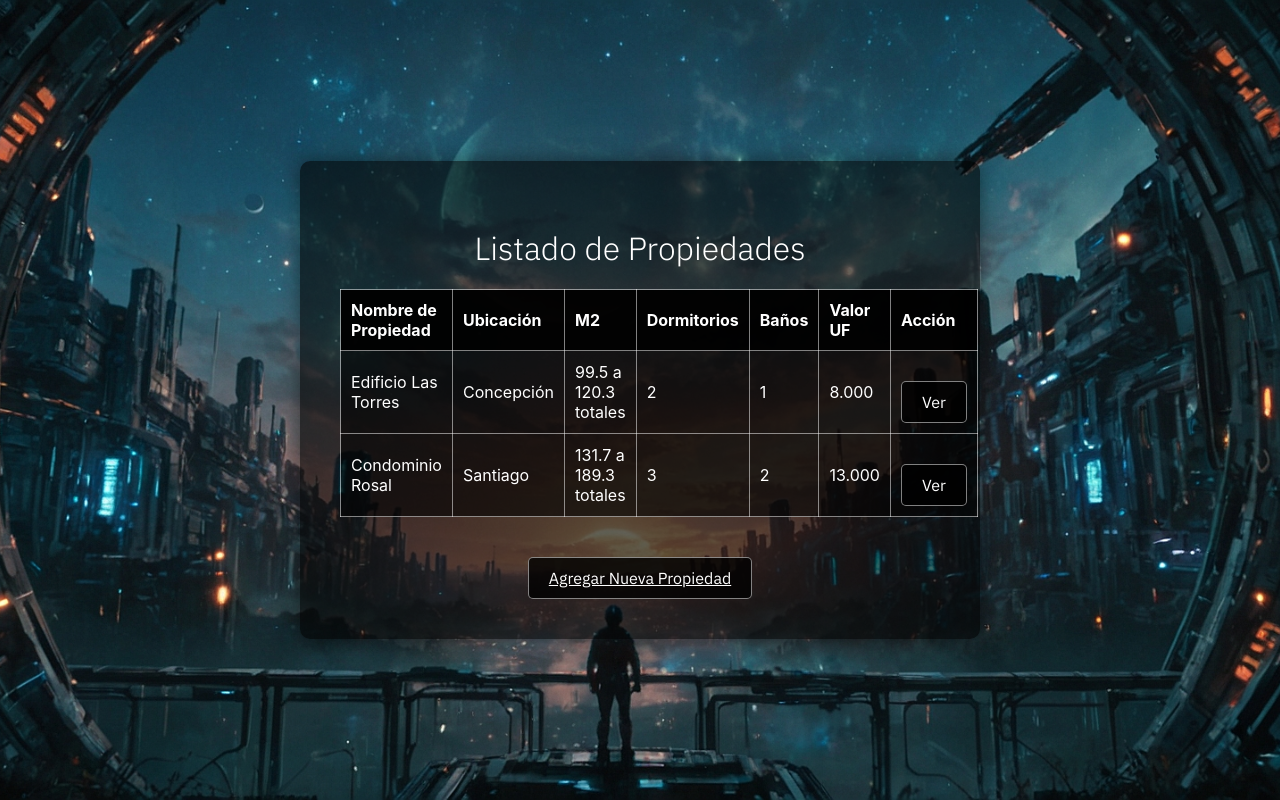
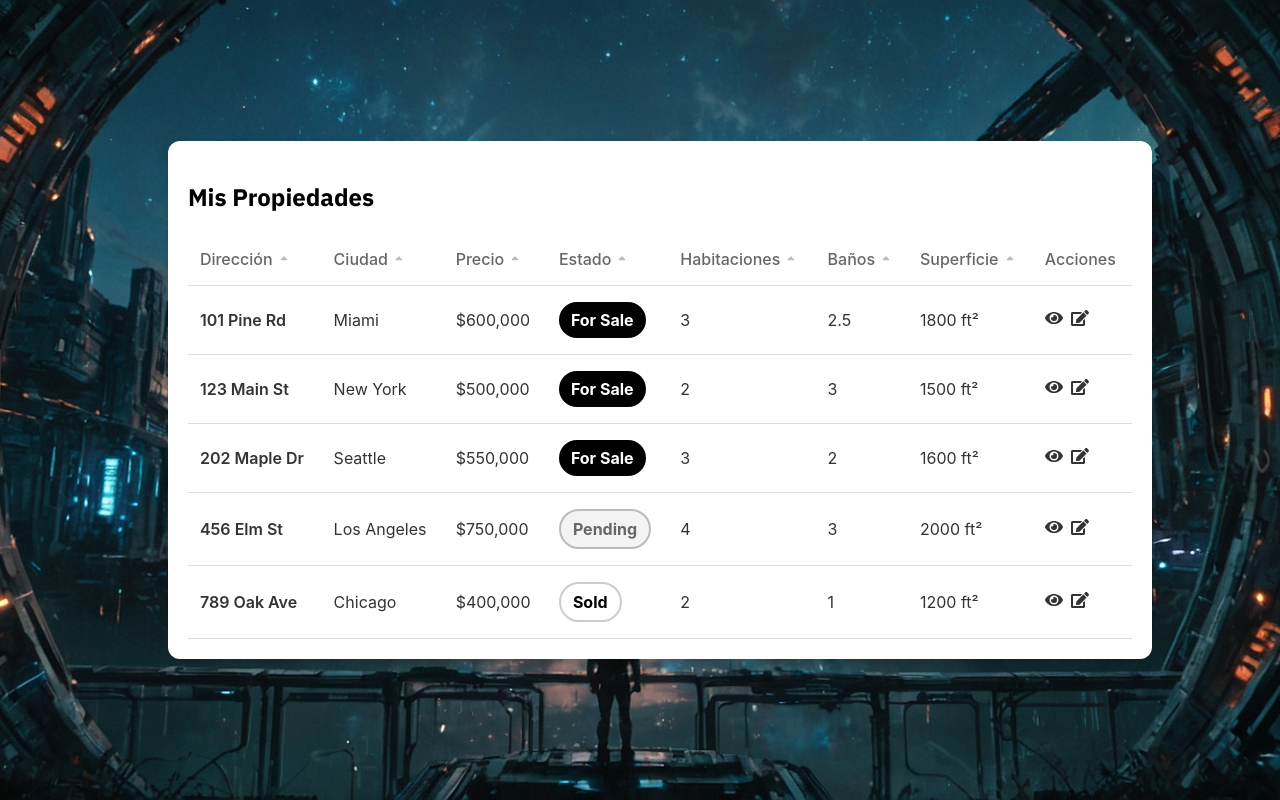
Before and after one commit to Despegatuimperiodigital/searchingAI, a React (Create React App) app: page /listadoprop in a window 1280 px wide. Built offline with nearby package versions, Linux system fonts and the light colour scheme.

Commit message:
tabla listar propiedades

```diff
--- a/package.json
+++ b/package.json
@@ -3,13 +3,10 @@
   "version": "0.1.0",
   "private": true,
   "dependencies": {
-    "@emotion/react": "^11.11.4",
-    "@emotion/styled": "^11.11.5",
     "@fortawesome/fontawesome-svg-core": "^6.6.0",
     "@fortawesome/free-solid-svg-icons": "^6.6.0",
     "@fortawesome/react-fontawesome": "^0.2.2",
     "@mui/icons-material": "^5.15.17",
-    "@mui/material": "^5.15.16",
     "@testing-library/jest-dom": "^5.17.0",
     "@testing-library/react": "^13.4.0",
     "@testing-library/user-event": "^13.5.0",
@@ -18,9 +15,10 @@
     "openai": "^4.52.3",
     "react": "^18.3.1",
     "react-dom": "^18.3.1",
+    "react-icons": "^5.3.0",
     "react-router": "^6.24.1",
     "react-router-dom": "^6.25.1",
-    "react-scripts": "5.0.1",
+    "react-scripts": "^5.0.1",
     "react-slick": "^0.30.2",
     "slick-carousel": "^1.8.1",
     "web-vitals": "^2.1.4"
--- a/src/components/propiedades/listado_propiedades.js
+++ b/src/components/propiedades/listado_propiedades.js
@@ -1,73 +1,102 @@
-import React, { useState, useEffect } from 'react';
-import { useLocation, useNavigate, Link } from 'react-router-dom';
+import React, { useState } from 'react';
+import { useNavigate } from 'react-router-dom';
 import '../styles.css';
+import { FaEdit, FaEye, FaSortUp, FaSortDown } from 'react-icons/fa';
 
 const ListadoPropiedades = () => {
-    const [property, setProperty] = useState([
-        { name: "Edificio Las Torres", location: "Concepción", m2: "99.5 a 120.3 totales", bedrooms: "2", bathrooms: "1", price: "8.000" },
-        { name: "Condominio Rosal", location: "Santiago", m2: "131.7 a 189.3 totales", bedrooms: "3", bathrooms: "2", price: "13.000" },
-    ]);
-
-    const location = useLocation();
     const navigate = useNavigate();
 
-    useEffect(() => {
-        if (location.state && location.state.newProperty) {
-            const newProperty = location.state.newProperty;
-            // Verifica si la propiedad ya está en la lista
-            setProperty((prevProperties) => {
-                const exists = prevProperties.some(prop => prop.name === newProperty.name && prop.location === newProperty.location);
-                if (!exists) {
-                    return [...prevProperties, newProperty];
-                }
-                return prevProperties;
-            });
-        }
-    }, [location.state]);
+    const [sortConfig, setSortConfig] = useState({ key: 'address', direction: 'ascending' });
+
+    const properties = [
+        { address: '123 Main St', city: 'New York', price: '$500,000', status: 'For Sale', rooms: 2, baths: 3, area: '1500 ft²' },
+        { address: '456 Elm St', city: 'Los Angeles', price: '$750,000', status: 'Pending', rooms: 4, baths: 3, area: '2000 ft²' },
+        { address: '789 Oak Ave', city: 'Chicago', price: '$400,000', status: 'Sold', rooms: 2, baths: 1, area: '1200 ft²' },
+        { address: '101 Pine Rd', city: 'Miami', price: '$600,000', status: 'For Sale', rooms: 3, baths: 2.5, area: '1800 ft²' },
+        { address: '202 Maple Dr', city: 'Seattle', price: '$550,000', status: 'For Sale', rooms: 3, baths: 2, area: '1600 ft²' }
+    ];
 
     const handleViewClick = (property) => {
         navigate('/detallesprop', { state: { property } });
     };
 
+    const handleSort = (key) => {
+        let direction = 'ascending';
+        if (sortConfig.key === key && sortConfig.direction === 'ascending') {
+            direction = 'descending';
+        }
+        setSortConfig({ key, direction });
+    };
+
+    const sortedProperties = [...properties].sort((a, b) => {
+        if (a[sortConfig.key] < b[sortConfig.key]) {
+            return sortConfig.direction === 'ascending' ? -1 : 1;
+        }
+        if (a[sortConfig.key] > b[sortConfig.key]) {
+            return sortConfig.direction === 'ascending' ? 1 : -1;
+        }
+        return 0;
+    });
+
     return (
-        <div className="table-container">
-            <h2 className="table-heading">Listado de Propiedades</h2>
-            <table className="table">
+        <div className="property-table">
+            <h2>Mis Propiedades</h2>
+            <table>
                 <thead>
                     <tr>
-                        <th>Nombre de Propiedad</th>
-                        <th>Ubicación</th>
-                        <th>M2</th>
-                        <th>Dormitorios</th>
-                        <th>Baños</th>
-                        <th>Valor UF</th>
-                        <th>Acción</th>
+                        <th onClick={() => handleSort('address')}>
+                            Dirección
+                            {sortConfig.key === 'address' ? (sortConfig.direction === 'ascending' ? <FaSortUp /> : <FaSortDown />) : <FaSortUp />}
+                        </th>
+                        <th onClick={() => handleSort('city')}>
+                            Ciudad
+                            {sortConfig.key === 'city' ? (sortConfig.direction === 'ascending' ? <FaSortUp /> : <FaSortDown />) : <FaSortUp />}
+                        </th>
+                        <th onClick={() => handleSort('price')}>
+                            Precio
+                            {sortConfig.key === 'price' ? (sortConfig.direction === 'ascending' ? <FaSortUp /> : <FaSortDown />) : <FaSortUp />}
+                        </th>
+                        <th onClick={() => handleSort('status')}>
+                            Estado
+                            {sortConfig.key === 'status' ? (sortConfig.direction === 'ascending' ? <FaSortUp /> : <FaSortDown />) : <FaSortUp />}
+                        </th>
+                        <th onClick={() => handleSort('rooms')}>
+                            Habitaciones
+                            {sortConfig.key === 'rooms' ? (sortConfig.direction === 'ascending' ? <FaSortUp /> : <FaSortDown />) : <FaSortUp />}
+                        </th>
+                        <th onClick={() => handleSort('baths')}>
+                            Baños
+                            {sortConfig.key === 'baths' ? (sortConfig.direction === 'ascending' ? <FaSortUp /> : <FaSortDown />) : <FaSortUp />}
+                        </th>
+                        <th onClick={() => handleSort('area')}>
+                            Superficie
+                            {sortConfig.key === 'area' ? (sortConfig.direction === 'ascending' ? <FaSortUp /> : <FaSortDown />) : <FaSortUp />}
+                        </th>
+                        <th>Acciones</th>
                     </tr>
                 </thead>
                 <tbody>
-                    {property.map((prop, index) => (
+                    {sortedProperties.map((property, index) => (
                         <tr key={index}>
-                            <td>{prop.name}</td>
-                            <td>{prop.location}</td>
-                            <td>{prop.m2}</td>
-                            <td>{prop.bedrooms}</td>
-                            <td>{prop.bathrooms}</td>
-                            <td>{prop.price}</td>
+                            <td><strong>{property.address}</strong></td>
+                            <td>{property.city}</td>
+                            <td>{property.price}</td>
                             <td>
-                                <button
-                                    className="view-button"
-                                    onClick={() => handleViewClick(prop)}
-                                >
-                                    Ver
-                                </button>
+                                <span className={`status ${property.status.replace(' ', '').toLowerCase()}`}>
+                                    {property.status}
+                                </span>
+                            </td>
+                            <td>{property.rooms}</td>
+                            <td>{property.baths}</td>
+                            <td>{property.area}</td>
+                            <td>
+                                <FaEye className="icon-button" onClick={() => handleViewClick(property)} />
+                                <FaEdit className="edit-icon" />
                             </td>
                         </tr>
                     ))}
                 </tbody>
             </table>
-            <div className="button-container">
-                <Link to="/formularioprop" className="view-button">Agregar Nueva Propiedad</Link>
-            </div>
         </div>
     );
 };
--- a/src/components/styles.css
+++ b/src/components/styles.css
@@ -1,4 +1,111 @@
-/* Estilos para el contenedor de la tabla */
+.property-table {
+    width: 100%;
+    max-width: 1200px;
+    margin: 0 auto;
+    padding: 20px;
+    background-color: #fff;
+    border-radius: 12px;
+    box-shadow: 0 4px 8px rgba(0, 0, 0, 0.1);
+  }
+
+  .property-table h2 {
+    font-size: 24px;
+    font-weight: 700;
+    text-align: left;
+    margin-bottom: 20px;
+    color: #000;
+  }
+
+  table {
+    width: 100%;
+    border-collapse: collapse;
+  }
+
+  table th, table td {
+    padding: 16px 12px;
+    text-align: left;
+    border-bottom: 1px solid #ddd;
+    font-size: 16px;
+    color: #333;
+  }
+
+  table th {
+    font-weight: 500;
+    text-transform: capitalize;
+    color: #666;
+  }
+
+  table th svg {
+    margin-left: 5px;
+    font-size: 12px;
+    color: #bbb;
+    vertical-align: middle;
+  }
+
+  table tbody tr td strong {
+    font-weight: 600;
+  }
+
+  table tbody tr:hover {
+    background-color: #f9f9f9;
+  }
+
+  .status {
+    padding: 8px 12px;
+    border-radius: 20px;
+    font-weight: bold;
+    display: inline-block;
+    text-align: center;
+  }
+
+  .status.forsale {
+    background-color: #000;
+    color: white;
+  }
+
+  .status.sold {
+    background-color: #fff;
+    border: 2px solid #ccc;
+    color: #000;
+  }
+
+  .status.pending {
+    background-color: #f3f3f3;
+    border: 2px solid #bbb;
+    color: #666;
+  }
+
+  .icon-button {
+    background: none;
+    border: none;
+    color: #333;
+    cursor: pointer;
+    font-size: 18px;
+    margin-right: 8px;
+  }
+
+  .edit-icon {
+    background: none;
+    border: none;
+    color: #333;
+    cursor: pointer;
+    font-size: 18px;
+  }
+
+  .icon-button:hover {
+    color: #007bff;
+  }
+
+  .icon-button + .icon-button {
+    margin-left: 8px;
+  }
+
+
+  .edit-icon:hover {
+    color: #007bff;
+  }
+
+  /* Estilos para el contenedor de la tabla */
 .table-container {
     background-color: rgba(0, 0, 0, 0.6);
     padding: 40px;
```
Also changed, not shown: 1 other file (tests, documents, lock files or other folders).
